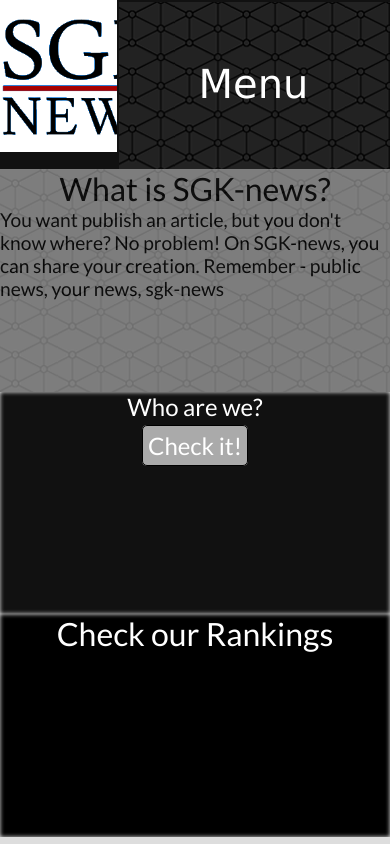
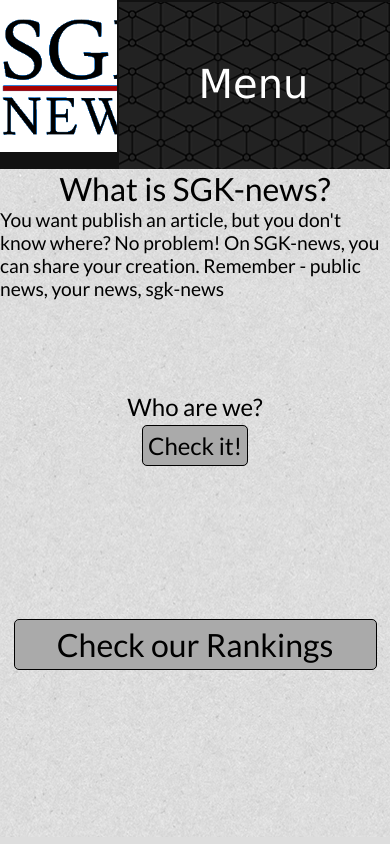
Before and after one commit to SKupisz/sgk-news, a PHP site: page /sgk-news/ in a window 390 px wide. Run offline with PHP 8.4, Linux system fonts and the light colour scheme.

Commit message:
Better main site css

```diff
--- a/index.php
+++ b/index.php
@@ -18,7 +18,6 @@ session_start();
   <section id = "u9">
     <section id = "u9main"> What is SGK-news? </section>
     <span id = "u9content">You want publish an article, but you don't know where? No problem! On SGK-news, you can share your creation. Remember - public news, your news, sgk-news </span>
-    <div class = "background-rect rect-one"></div>
   </section>
 <div class = "rect-second"></div>
   <section id = "u10">
@@ -27,10 +26,12 @@ session_start();
 
   </section>
 
-  <a href="top.php" id = "u11">
-    <div id = "u11mainhanged">Check our Rankings</div>
+  <section href="top.php" id = "u11">
+    <a href = "top.php">
+    <div class = "u11mainhanged">Check our Rankings</div>
+  </a>
 
-  </a>
+  </section>
   <section id = "links">
   </section>
 </main>
--- a/main.css
+++ b/main.css
@@ -1,20 +1,23 @@
 @import url('https://fonts.googleapis.com/css?family=Lato');
 body{
-  background: url("../textured_paper.png");
+  background: url("./textured_paper.png");
+}
+a{
+  text-decoration: none;
 }
 #umain{
   width: 100%;
   height: 200px;
 }
 #u10main{
-  color: white;
+  color: black;
   text-align: center;
   font-family: 'Lato',sans-serif;
   font-size: 1.5em;
   margin-bottom: 10px;
 }
 #u10go{
-  color: white;
+  color: black;
   text-decoration: none;
   background: #aaa;
   width: 40%;
@@ -47,10 +50,6 @@ z-index: 3;
   font-size: 200%;
   margin-top: 10%;
 }
-#u9{
-  filter: brightness(90%);
-  color: black;
-}
 #u11{
   width: 40%;
   height: 30%;
@@ -59,19 +58,30 @@ z-index: 3;
   text-decoration: none;
   color: white;
   font-family: 'Lato',sans-serif;
-  background: #000;
-  box-shadow: inset 0px 0px 4px #eee;
+  background: url("./textured_paper.png");
   text-align: center;
-  color: white;
+  color: black;
   font-size: 2em;
 }
-#u11:hover{
-  filter: brightness(50%);
+.u11mainhanged{
+  color: black;
+  padding: 5px;
+  background: #aaa;
+  width: 70%;
+  margin-left: auto;
+  margin-right: auto;
+  margin-top: 5px;
+  border-radius: 5px;
+  border: 1px solid black;
+}
+div[class="u11mainhanged"]:hover{
+  filter: brightness(90%);
 }
 #u9{
   width: 60%;
   height: 80%;
   float: left;
+  background: url("./textured_paper.png");
 }
 #u10{
   width: 40%;
@@ -79,10 +89,9 @@ z-index: 3;
   float: right;
   text-align: center;
   z-index: 3;
-  background: #111;
-  box-shadow: inset 0px 0px 4px #eee;
+  background: url("./textured_paper.png");
 }
-.background-rect{
+/*.background-rect{
   transform: skewY(-0deg);
   opacity: .5;
   transform-origin: top left;
@@ -94,12 +103,10 @@ z-index: 3;
   z-index: 2;
 }
 .rect-one{
-  /*Background pattern from: subbtlepatterns.com */
-  background-image: url("connectwork.png");
   width: 100%;
   height: 100%;
 }
-/*.rect-second{
+.rect-second{
   /*Background pattern from: subbtlepatterns.com
   background-image: url("spiration dark.png");
   width: 40%;
@@ -130,10 +137,29 @@ z-index: 3;
     float: left;
   }
 }
+@media screen and (max-width: 768px)
+{
+  .u11mainhanged{
+    color: black;
+    padding: 5px;
+    background: #aaa;
+    width: 40%;
+    margin-left: auto;
+    margin-right: auto;
+    margin-top: 5px;
+    border-radius: 5px;
+    border: 1px solid black;
+    font-size: 0.8em;
+  }
+}
 @media screen and (max-width: 582px)
 {
   #u9content{
     font-size: 1.3em;
+  }
+  .u11mainhanged{
+    font-size: 0.6em;
+    width: 35%;
   }
 }
 @media screen and (max-width: 500px){
@@ -154,9 +180,20 @@ z-index: 3;
     margin-top: 0px;
   }
 }
+@media screen and (max-width: 485px){
+  .u11mainhanged{
+    width: 90%;
+    font-size: 1em;
+  }
+}
 @media screen and (max-width: 375px)
 {
   #u9content{
     font-size: 1.1em;
   }
 }
+@media screen and (max-width: 320px) {
+  .u11mainhanged{
+    font-size: 0.8em;
+  }
+}
```
